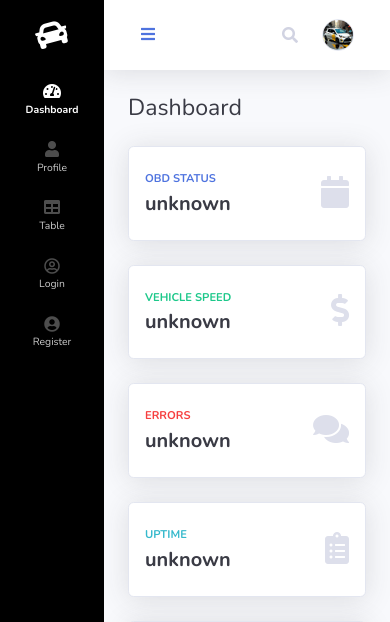
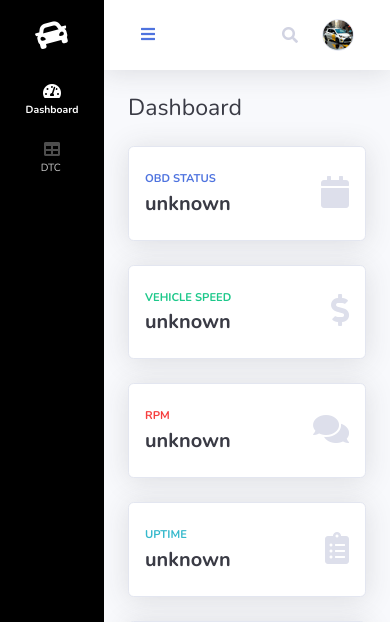
Before and after one commit to quoije/yaris-obd, a Flask app: page / in a window 390 px wide. Shown: the top 622 px of the page. Run offline with Flask 3, Linux system fonts and the light colour scheme; some libraries are stand-ins or nearby versions.

Commit message:
add dtc and fixed some things

```diff
--- a/app.py
+++ b/app.py
@@ -14,6 +14,10 @@ def index():
     print("hello "+account.name)
     return render_template('index.html', account = account)
 
+@app.route('/dtc')
+def dtc():
+    return render_template('dtc.html')
+
 # not sure if im gonna use this
 @app.route('/api/obd_speed/')
 def data():
--- a/app_obd.py
+++ b/app_obd.py
@@ -15,6 +15,7 @@ class OBD:
 
 obd_status = ["Disconnected", "Connected", "Connection...", "wtf"]
 obd_speed_lock = threading.Lock()
+obd_speed_rpm = threading.Lock()
 
 try:
     print(obd_status[2])
@@ -32,23 +33,29 @@ def get_speedtime():
 
 @socketio.on('obd')
 def obd_connection():
-
     if connection.is_connected():
         print(obd_status[1])
         socketio.emit('obd_status', obd_status[1])
         print("OBD connection established.")
 
     else:
+        print("OBD connection failed.")
         print(obd_status[0])
+
         socketio.emit('obd_status', obd_status[0])
         socketio.emit('obd_speed', "-")
-        socketio.emit('obd_error', "-")
+        socketio.emit('obm_error', "-")
+        socketio.emit('obd_rpm', "-")
 
-        # test speed while offline
-        print("OBD connection failed.")
-        thread = Thread(target=obd_speed)
-        thread.daemon = True
-        thread.start()
+        # debug speed for testing
+        thread_speed = Thread(target=obd_speed)
+        thread_speed.daemon = True
+        thread_speed.start()
+
+        # debug rpm for testing
+        thread_rpm = Thread(target=obd_rpm)
+        thread_rpm.daemon = True
+        thread_rpm.start()
 
 def obd_speed():
     obd_speed_lock.acquire()
@@ -69,3 +76,28 @@ def obd_speed():
                     socketio.emit('obd_speed', response.value.to("kph"))
     finally:
         obd_speed_lock.release()
+
+def obd_rpm():
+    obd_speed_lock.acquire()
+    cmd = obd.commands.RPM  # select an OBD command (sensor)
+    response = connection.query(cmd)  # send the command and parse the response
+    loop = True
+    try:
+        while loop == True:
+            global rpm
+            speed = speed + 1
+            time.sleep(1)
+            if response.is_null():
+                    print("No data received. #"+ str(get_speedtime()))
+                    socketio.emit('obd_speed', get_speedtime())
+            else:
+                    print("RPM:", response.value)
+                    socketio.emit('obd_speed', response.value.to("kph"))
+    finally:
+        obd_rpm_lock.release()
+
+def kill_obd(obd_type):
+    if obd_type == "speed":
+        obd_speed.loop = False
+    elif obd_type == "rpm":
+        obd_rpm.loop = False
--- a/static/js/yaris.js
+++ b/static/js/yaris.js
@@ -13,6 +13,7 @@ chart = new Chart(ctx, {
         }]
     },
     options: {
+        responsive: true,
         scales: {
             x: {
                 reverse: true,
@@ -64,13 +65,18 @@ socket.on('obd_speed', function(data) {
     }
 
     // Update the chart
-
     chart.update();
 
 });
 
+socket.on('obd_rpm', function(data) {
+    console.log("obd rpm "+data);
+    const status = document.getElementById('obd-rpm');
+    status.innerHTML = data;
+});
+
 socket.on('obd_error', function(data) {
-    console.log(data);
+    console.log("obd errors "+data);
     const status = document.getElementById('obd-error');
     status.innerHTML = data;
 });
--- a/static/yaris.css
+++ b/static/yaris.css
@@ -1 +1 @@
-#map { height: 460px; }
+#map { height: 20rem; }
--- a/templates/index.html
+++ b/templates/index.html
@@ -17,15 +17,13 @@
         <nav class="navbar align-items-start sidebar sidebar-dark accordion bg-gradient-primary p-0 navbar-dark" style="color: var(--bs-accordion-btn-focus-border-color);background: rgb(0,0,0);filter: blur(0px);backdrop-filter: blur(0px) hue-rotate(0deg);">
             <div class="container-fluid d-flex flex-column p-0"><a class="navbar-brand d-flex justify-content-center align-items-center sidebar-brand m-0" href="#">
                     <div class="sidebar-brand-icon rotate-n-15"><i class="fas fa-car"></i></div>
-                    <div class="sidebar-brand-text mx-3"><span>CAR MODEL</span></div>
+                    <div id="index-car-model" class="sidebar-brand-text mx-3"><span>CAR MODEL</span></div>
                 </a>
                 <hr class="sidebar-divider my-0">
                 <ul class="navbar-nav text-light" id="accordionSidebar">
                     <li class="nav-item"><a class="nav-link active" href="/"><i class="fas fa-tachometer-alt"></i><span>Dashboard</span></a></li>
-                    <li class="nav-item"><a class="nav-link" href="#"><i class="fas fa-user"></i><span>Profile</span></a></li>
-                    <li class="nav-item"><a class="nav-link" href="#"><i class="fas fa-table"></i><span>Table</span></a></li>
-                    <li class="nav-item"><a class="nav-link" href="#"><i class="far fa-user-circle"></i><span>Login</span></a></li>
-                    <li class="nav-item"><a class="nav-link" href="#"><i class="fas fa-user-circle"></i><span>Register</span></a></li>
+                    <li class="nav-item"></li>
+                    <li class="nav-item"><a class="nav-link" href="/dtc"><i class="fas fa-table"></i><span>DTC&nbsp;</span></a></li>
                 </ul>
                 <div class="text-center d-none d-md-inline"><button class="btn rounded-circle border-0" id="sidebarToggle" type="button"></button></div>
             </div>
@@ -94,8 +92,8 @@
                                 <div class="card-body">
                                     <div class="row align-items-center no-gutters">
                                         <div class="col me-2">
-                                            <div class="text-uppercase text-warning fw-bold text-xs mb-1" style="color: rgb(246,62,62);"><span style="color: rgb(246,62,62);">ERRORS</span></div>
-                                            <div id="obd-error" class="text-dark fw-bold h5 mb-0"><span>unknown</span></div>
+                                            <div class="text-uppercase text-warning fw-bold text-xs mb-1" style="color: rgb(246,62,62);"><span style="color: rgb(246,62,62);">RPM</span></div>
+                                            <div id="obd-rpm" class="text-dark fw-bold h5 mb-0"><span>unknown</span></div>
                                         </div>
                                         <div class="col-auto"><i class="fas fa-comments fa-2x text-gray-300"></i></div>
                                     </div>
@@ -133,7 +131,9 @@
                                     </div>
                                 </div>
                                 <div class="card-body">
-                                    <canvas id="speedGraph" width="400" height="200"></canvas>
+                                    <div class="chart-container" style="position: relative; height:40vh; text-align: center;">
+                                        <canvas id="speedGraph"></canvas>
+                                    </div>
                                 </div>
                             </div>
                         </div>
@@ -152,6 +152,21 @@
                                     <div id="map"></div>
                                 </div>
                             </div>
+                            <div class="card shadow mb-4">
+                                <div class="card-header d-flex justify-content-between align-items-center">
+                                    <h6 class="text-primary fw-bold m-0">GPS Info</h6>
+                                    <div class="dropdown no-arrow"><button class="btn btn-link btn-sm dropdown-toggle" aria-expanded="false" data-bs-toggle="dropdown" type="button"><i class="fas fa-ellipsis-v text-gray-400"></i></button>
+                                        <div class="dropdown-menu shadow dropdown-menu-end animated--fade-in">
+                                            <p class="text-center dropdown-header">dropdown header:</p><a class="dropdown-item" href="#">&nbsp;Action</a><a class="dropdown-item" href="#">&nbsp;Another action</a>
+                                            <div class="dropdown-divider"></div><a class="dropdown-item" href="#">&nbsp;Something else here</a>
+                                        </div>
+                                    </div>
+                                </div>
+                                <div class="card-body">
+                                    <p>GPS X:</p>
+                                    <p>GPS Y:</p>
+                                </div>
+                            </div>
                         </div>
                     </div>
                 </div>
@@ -163,11 +178,12 @@
             </footer>
         </div><a class="border rounded d-inline scroll-to-top" href="#page-top"><i class="fas fa-angle-up"></i></a>
     </div>
-    <script src="https://cdnjs.cloudflare.com/ajax/libs/socket.io/4.0.1/socket.io.js" integrity="sha512-q/dWJ3kcmjBLU4Qc47E4A9kTB4m3wuTY7vkFJDTZKjTs8jhyGQnaUrxa0Ytd0ssMZhbNua9hE+E7Qv1j+DyZwA==" crossorigin="anonymous"></script>
-    <script src="https://cdn.jsdelivr.net/npm/bootstrap@5.3.2/dist/js/bootstrap.bundle.min.js"></script>
     <script src="https://cdn.jsdelivr.net/npm/chart.js"></script>
     <script src="https://cdnjs.cloudflare.com/ajax/libs/socket.io/4.2.0/socket.io.js"></script>
     <script src="{{ url_for('static', filename='js/yaris.js') }}"></script>
+    <script src="{{ url_for('static', filename='bootstrap/js/bootstrap.min.js') }}"></script>
+    <script src="{{ url_for('static', filename='js/bs-init.js') }}"></script>
+    <script src="{{ url_for('static', filename='js/theme.js') }}"></script>
     <script src="https://unpkg.com/leaflet@1.9.4/dist/leaflet.js" integrity="sha256-20nQCchB9co0qIjJZRGuk2/Z9VM+kNiyxNV1lvTlZBo=" crossorigin=""></script>
     <script>var map = L.map('map').setView([48.505, -0.09], 13);
             L.tileLayer('https://tile.openstreetmap.org/{z}/{x}/{y}.png', {
```
Also changed, not shown: templates/dtc.html (added, +78 -0 lines).
